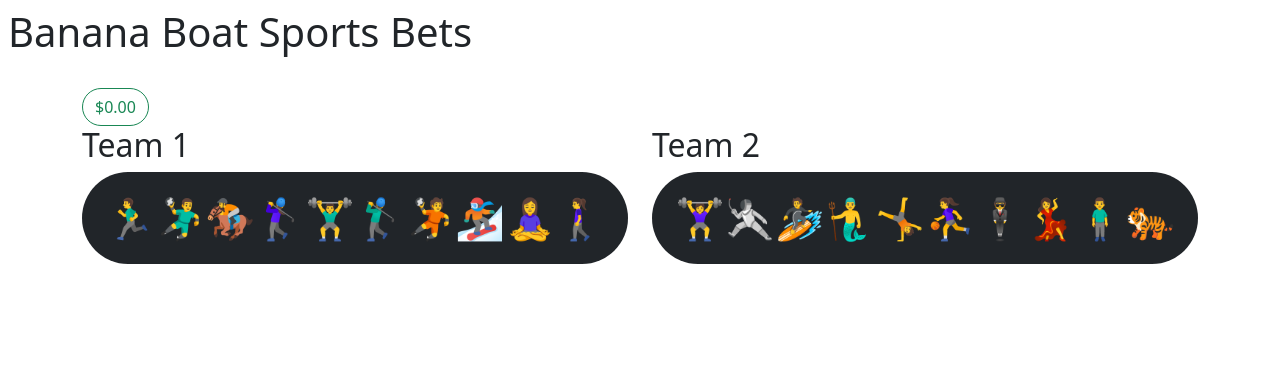
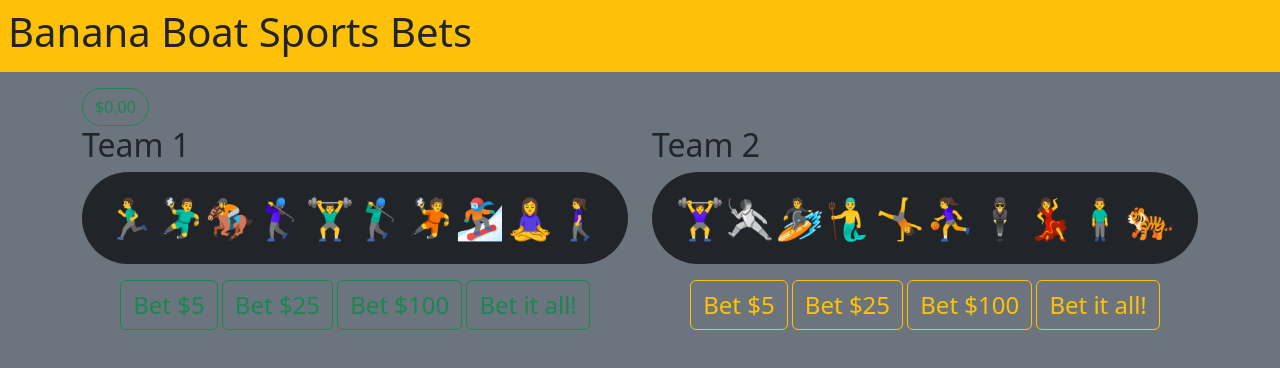
Before and after one commit to IHaveNoIdeaHowToCode/realisticsportsbets, a plain HTML site: page index.html in a window 1280 px wide. Drawn offline with nearby package versions, Linux system fonts and the light colour scheme.

Commit message:
Drawing both teams

```diff
--- a/index.html
+++ b/index.html
@@ -18,8 +18,8 @@
   <title>LET'S GO GAMBLING</title>
 </head>
 
-<body class="debug">
-  <header class="bg-warning-emphasis p-2">
+<body class="debug bg-secondary">
+  <header class="bg-warning p-2">
     <h1>Banana Boat Sports Bets</h1>
   </header>
   <main class="py-3">
@@ -39,12 +39,24 @@
           <div class="p-3 bg-dark text-center rounded-pill team-location">
             <p id="teamOneRoster" class="mb-0 fs-1"></p>
           </div>
+          <div class="text-center mt-3">
+            <button onclick="betTeam(1, 5)" class="btn btn-outline-success fs-4 mb-1">Bet $5</button>
+            <button onclick="betTeam(1, 25)" class="btn btn-outline-success fs-4 mb-1">Bet $25</button>
+            <button onclick="betTeam(1, 100)" class="btn btn-outline-success fs-4 mb-1">Bet $100</button>
+            <button onclick="betTeam(1, bank)" class="btn btn-outline-success fs-4 mb-1">Bet it all!</button>
+          </div>
         </div>
 
         <div class="col-6">
           <h2>Team 2</h2>
           <div id="team-2" class="p-3 bg-dark text-center rounded-pill team-location">
             <p id="teamTwoRoster" class="mb-0 fs-1"></p>
+          </div>
+          <div class="text-center mt-3">
+            <button onclick="betTeam(1, 5)" class="btn btn-outline-warning fs-4 mb-1">Bet $5</button>
+            <button onclick="betTeam(1, 25)" class="btn btn-outline-warning fs-4 mb-1">Bet $25</button>
+            <button onclick="betTeam(1, 100)" class="btn btn-outline-warning fs-4 mb-1">Bet $100</button>
+            <button onclick="betTeam(1, bank)" class="btn btn-outline-warning fs-4 mb-1">Bet it all!</button>
           </div>
         </div>
       </div>
```
